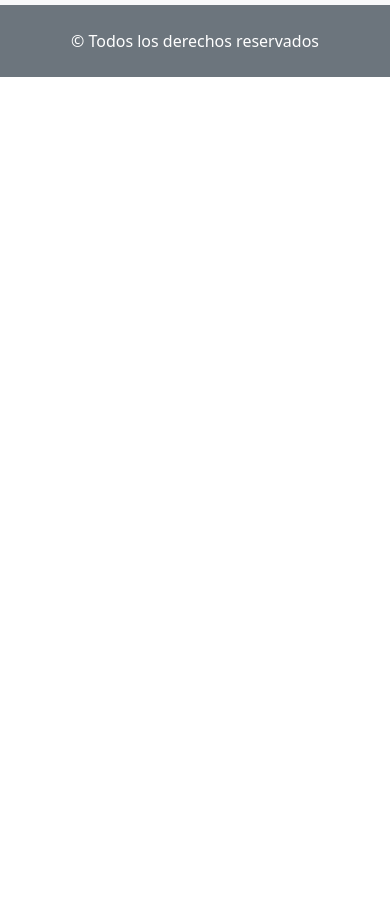
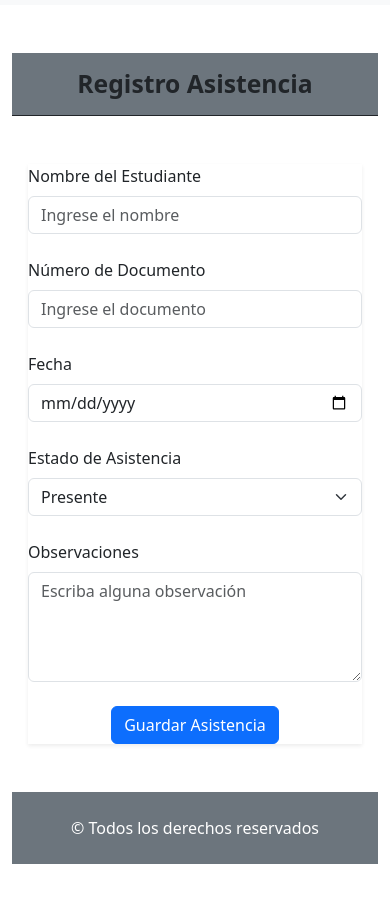
Before and after one commit to mafeggarcia4-dot/proyecto-integrador-html, a plain HTML site: page reg_asistencia.html in a window 390 px wide. Shown: the part 51-954 px from the top of the page. Before the commit the page ends 844 px from the top, so only its background shows below. Drawn offline with nearby package versions, Linux system fonts and the light colour scheme.

Commit message:
modolo de asistencia actualizado y responsive

```diff
--- a/reg_asistencia.html
+++ b/reg_asistencia.html
@@ -1,5 +1,6 @@
 <!DOCTYPE html>
 <html lang="en">
+
 <head>
     <meta charset="UTF-8">
     <meta name="viewport" content="width=device-width, initial-scale=1.0">
@@ -9,7 +10,9 @@
     <script src="https://cdn.jsdelivr.net/npm/bootstrap@5.3.8/dist/js/bootstrap.bundle.min.js"
         integrity="sha384-FKyoEForCGlyvwx9Hj09JcYn3nv7wiPVlz7YYwJrWVcXK/BmnVDxM+D2scQbITxI"
         crossorigin="anonymous"></script>
+    <script src="https://cdn.jsdelivr.net/npm/bootstrap@5.3.0/dist/js/bootstrap.bundle.min.js"></script>
 </head>
+
 <body>
 
     <header>
@@ -48,6 +51,62 @@
         </nav>
     </header>
 
+    <section class="container my-5">
+        <section class="bg-secondary text-dark text-center py-3 mb-5 border-bottom border-dark">
+            <h2 class="fw-bold mb-0">Registro Asistencia</h2>
+        </section>
+
+
+
+
+
+        <section class="container px-3">
+            <section class="card-formulario shadow-sm">
+                <form>
+
+                    <div class="mb-4">
+                        <label for="nombreEstudiante" class="form-label">Nombre del Estudiante</label>
+                        <input type="text" class="form-control" id="nombreEstudiante" placeholder="Ingrese el nombre"
+                            required>
+                    </div>
+
+                    <div class="mb-4">
+                        <label for="numDocumento" class="form-label">Número de Documento</label>
+                        <input type="text" class="form-control" id="numDocumento" placeholder="Ingrese el documento"
+                            required>
+                    </div>
+
+                    <div class="mb-4">
+                        <label for="fechaAsistencia" class="form-label">Fecha</label>
+                        <input type="date" class="form-control" id="fechaAsistencia" required>
+                    </div>
+
+                    <div class="mb-4">
+                        <label for="estadoAsistencia" class="form-label">Estado de Asistencia</label>
+                        <select class="form-select" id="estadoAsistencia" required>
+                            <option value="presente" selected>Presente</option>
+                            <option value="ausente">Ausente</option>
+                            <option value="tarde">Tarde</option>
+                        </select>
+                    </div>
+
+                    <div class="mb-4">
+                        <label for="observaciones" class="form-label">Observaciones</label>
+                        <textarea class="form-control" id="observaciones" rows="4"
+                            placeholder="Escriba alguna observación"></textarea>
+                    </div>
+
+                    <section class="text-center mt-4">
+                        <button class="btn btn-primary" type="submit" value="Submit">Guardar Asistencia</button>
+                    </section>
+
+                </form>
+            </section>
+        </section>
+
+        <br>
+        <br>
+
 
         <footer class="bg-secondary text-white text-center py-4 mt-auto">
             <div class="container">
@@ -58,4 +117,5 @@
 
 
 </body>
+
 </html>
```
Also changed, not shown: estilos/styles.css (+29 -0 lines), reg_notas.html (+5 -5 lines). Lines whose indentation alone changed are shown as unchanged.
